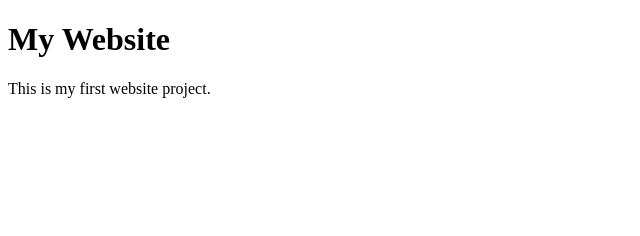
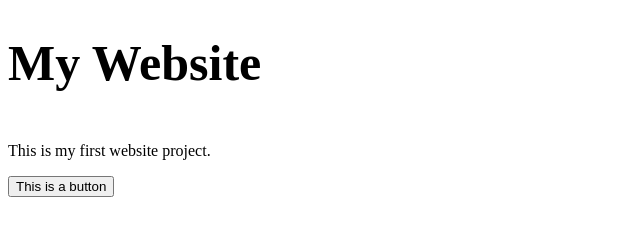
Before and after one commit to joshjkleins/portfolio, a plain HTML site: page index.html in a window 1280 px wide. Shown: the whole page, without its empty margins (0-640 px from the left). Drawn offline with Linux system fonts and the light colour scheme.

Commit message:
added css and js files

```diff
--- a/index.html
+++ b/index.html
@@ -1,6 +1,7 @@
 <!DOCTYPE html>
 <html>
 <head>
+	<link rel="stylesheet" type="text/css" href="style.css">
 	<meta charset="utf-8">
 	<meta name="viewport" content="width=device-width, initial-scale=1">
 	<title>Portfolio Website</title>
@@ -8,5 +9,6 @@
 <body>
 	<h1>My Website</h1>
 	<p>This is my first website project.</p>
+	<button>This is a button</button>
 </body>
 </html>
--- /dev/null
+++ b/style.css
@@ -0,0 +1,5 @@
+h1 {
+	font-size: 50px;
+	font-weight: bold;
+	margin-bottom: 50px;
+}
```
Also changed, not shown: main.js (added).
